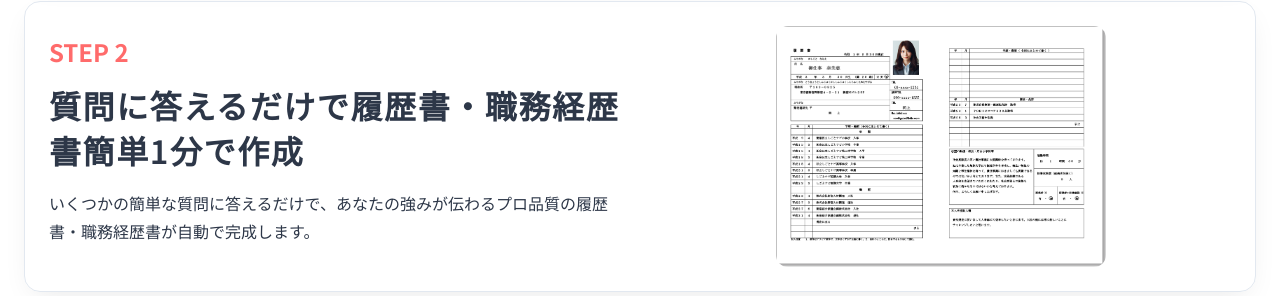
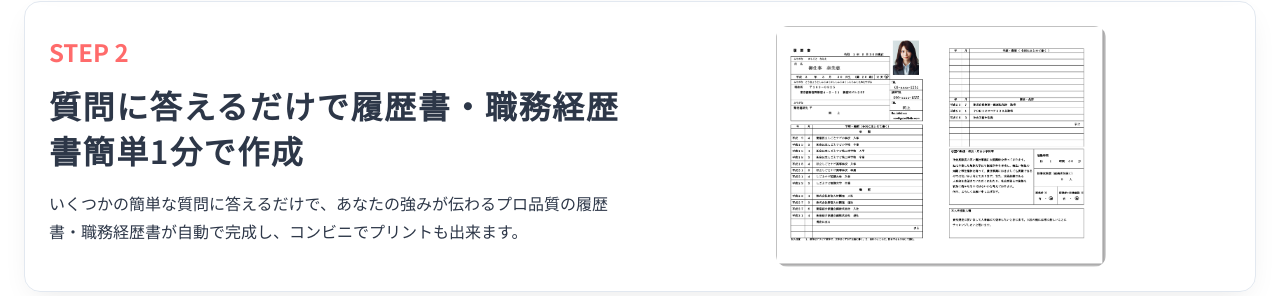
Before and after one commit to sherzot/newlp.shigotonavi, a plain HTML site: page index.html in a window 1280 px wide. Shown: the part 1201-1497 px from the top of the page. Drawn offline with Linux system fonts and the light colour scheme; a web font is replaced by a local one.

Commit message:
アップデート

```diff
--- a/index.html
+++ b/index.html
@@ -83,7 +83,7 @@
               <div class="step-number">STEP 2</div>
               <h3 class="step-title">質問に答えるだけで履歴書・職務経歴書簡単1分で作成</h3>
               <h3 class="step-title2">質問に答えるだけで履歴書・職務経歴書簡単1分で作成</h3>
-              <p>いくつかの簡単な質問に答えるだけで、あなたの強みが伝わるプロ品質の履歴書・職務経歴書が自動で完成します。</p>
+              <p>いくつかの簡単な質問に答えるだけで、あなたの強みが伝わるプロ品質の履歴書・職務経歴書が自動で完成し、コンビニでプリントも出来ます。</p>
             </div>
           </div>
 
@@ -191,7 +191,7 @@
           <div class="privacy-block-mobile">
             <img src="./img/privacy-mark.png" alt="プライバシーマークのロゴ" class="privacy-icon" />
             <div class="privacy-text">
-              <h3 class="why-shigotonavi-title">「しごとナビ」は、プライバシーマークを取得し、<br />安心してご利用いただける<br />環境を整えております。</h3>
+              <h3 class="why-shigotonavi-title">「しごとナビ」は、プライバシーマークを取得し、<br/>安心してご利用いただける<br/>環境を整えております。</h3>
               <p class="why-shigotonavi-title-p">お預かりした個人情報は、関連する法令やガイドラインに基づき、厳格に管理・運用しております。お客様の大切な情報を安全にお取り扱いいたします。</p>
             </div>
           </div>
```
